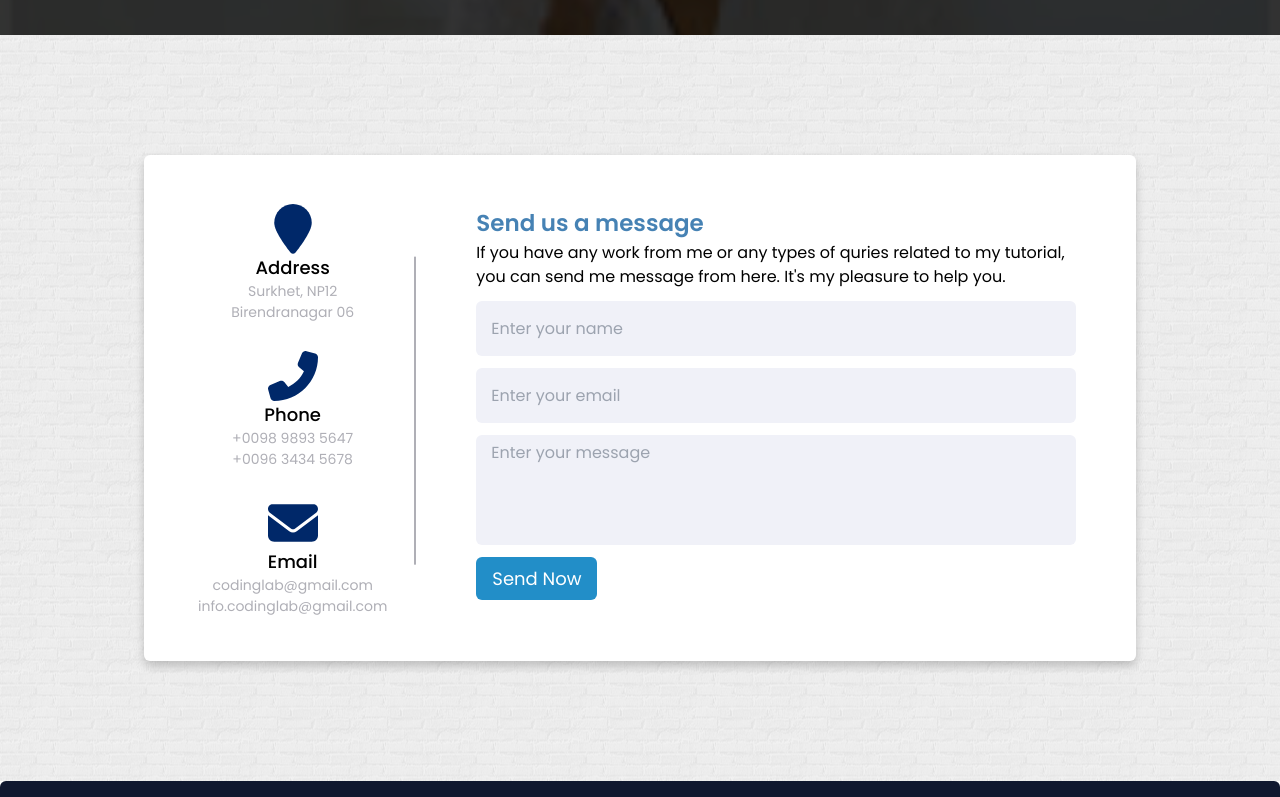
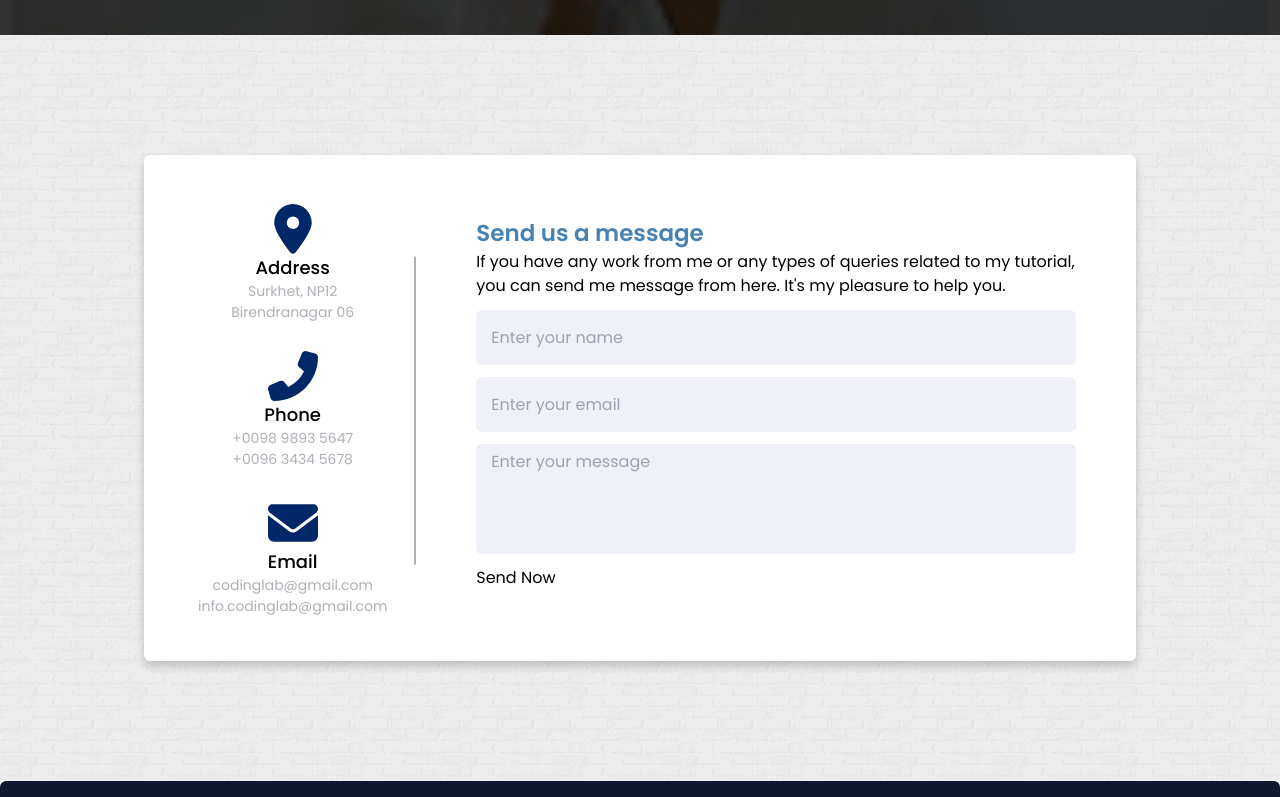
Before and after one commit to Obiorachibuike/VTU, a Next.js app in the folder client/: page /contact in a window 1280 px wide. Shown: the part 465-1262 px from the top of the page. Built offline with nearby package versions, Linux system fonts and the light colour scheme.

Commit message:
Update contact-form.tsx

```diff
--- a/client/src/app/components/contact-form.tsx
+++ b/client/src/app/components/contact-form.tsx
@@ -1,7 +1,6 @@
 import { FontAwesomeIcon } from "@fortawesome/react-fontawesome";
 import "./styles/contact-form.css";
-import { faMapMarker, faPhoneAlt } from "@fortawesome/free-solid-svg-icons";
-import { faEnvelope } from "@fortawesome/free-solid-svg-icons/faEnvelope";
+import { faMapMarkerAlt, faPhoneAlt, faEnvelope } from "@fortawesome/free-solid-svg-icons";
 
 function ContactForm() {
   return (
@@ -10,19 +9,19 @@ function ContactForm() {
         <div className="content">
           <div className="left-side">
             <div className="address details">
-              <FontAwesomeIcon className="fas fa-map-marker-alt icon" icon={faMapMarker}/>
+              <FontAwesomeIcon className="fas fa-map-marker-alt icon" icon={faMapMarkerAlt} />
               <div className="topic">Address</div>
               <div className="text-one">Surkhet, NP12</div>
               <div className="text-two">Birendranagar 06</div>
             </div>
             <div className="phone details">
-              <FontAwesomeIcon className="fas fa-phone-alt icon" icon={faPhoneAlt}/>
+              <FontAwesomeIcon className="fas fa-phone-alt icon" icon={faPhoneAlt} />
               <div className="topic">Phone</div>
               <div className="text-one">+0098 9893 5647</div>
               <div className="text-two">+0096 3434 5678</div>
             </div>
             <div className="email details">
-              <FontAwesomeIcon className="fas fa-envelope icon" icon={faEnvelope}/>
+              <FontAwesomeIcon className="fas fa-envelope icon" icon={faEnvelope} />
               <div className="topic">Email</div>
               <div className="text-one">codinglab@gmail.com</div>
               <div className="text-two">info.codinglab@gmail.com</div>
@@ -31,22 +30,22 @@ function ContactForm() {
           <div className="right-side">
             <div className="topic-text">Send us a message</div>
             <p>
-              If you have any work from me or any types of quries related to my
-              tutorial, you can send me message from here. It's my pleasure to
+              If you have any work from me or any types of queries related to my
+              tutorial, you can send me message from here. It&apos;s my pleasure to
               help you.
             </p>
             <form action="#">
               <div className="input-box">
-                <input type="text" placeholder="Enter your name" required/>
+                <input type="text" placeholder="Enter your name" required />
               </div>
               <div className="input-box">
-                <input type="text" placeholder="Enter your email" required/>
+                <input type="email" placeholder="Enter your email" required />
               </div>
               <div className="input-box message-box">
-                <textarea placeholder="Enter your message" required></textarea>
+                <textarea rows={5} placeholder="Enter your message" required></textarea>
               </div>
               <div className="contact-button">
-                <input type="button" value="Send Now" />
+                <input type="submit" value="Send Now" />
               </div>
             </form>
           </div>
```
